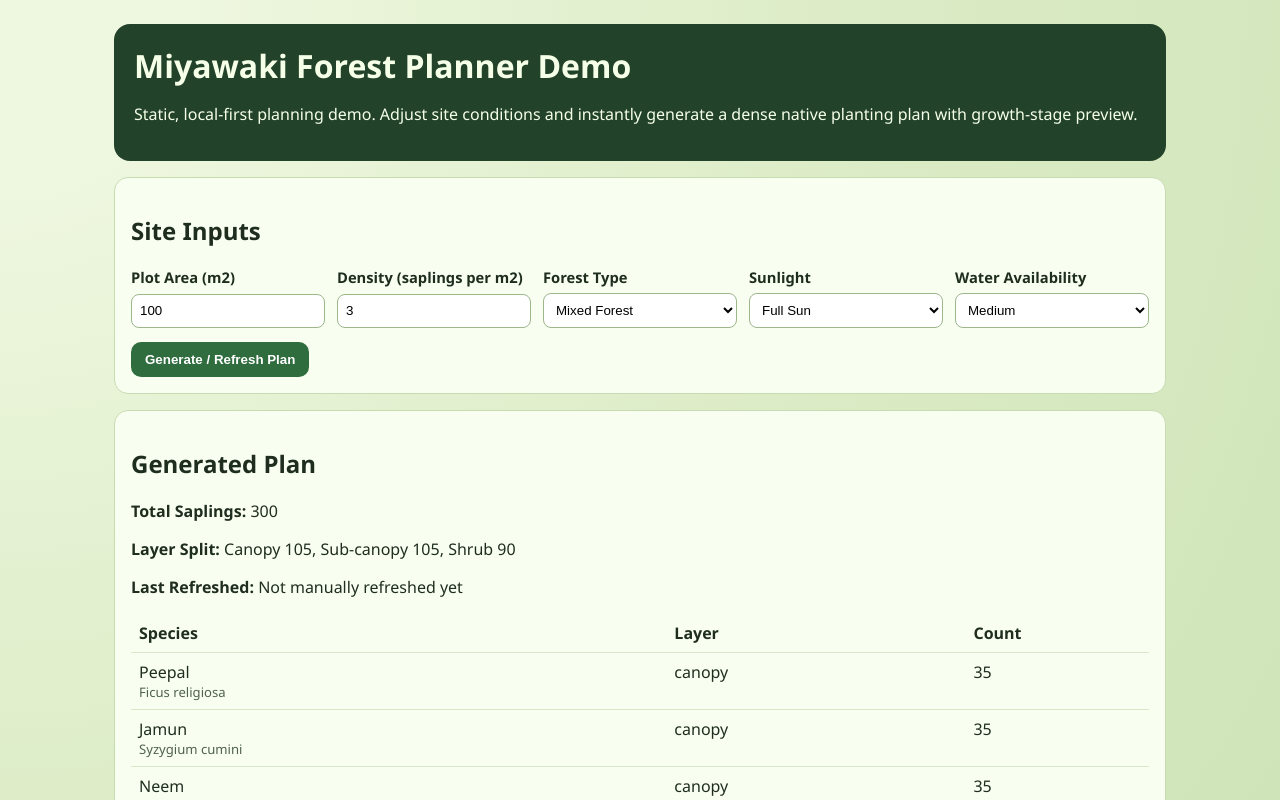
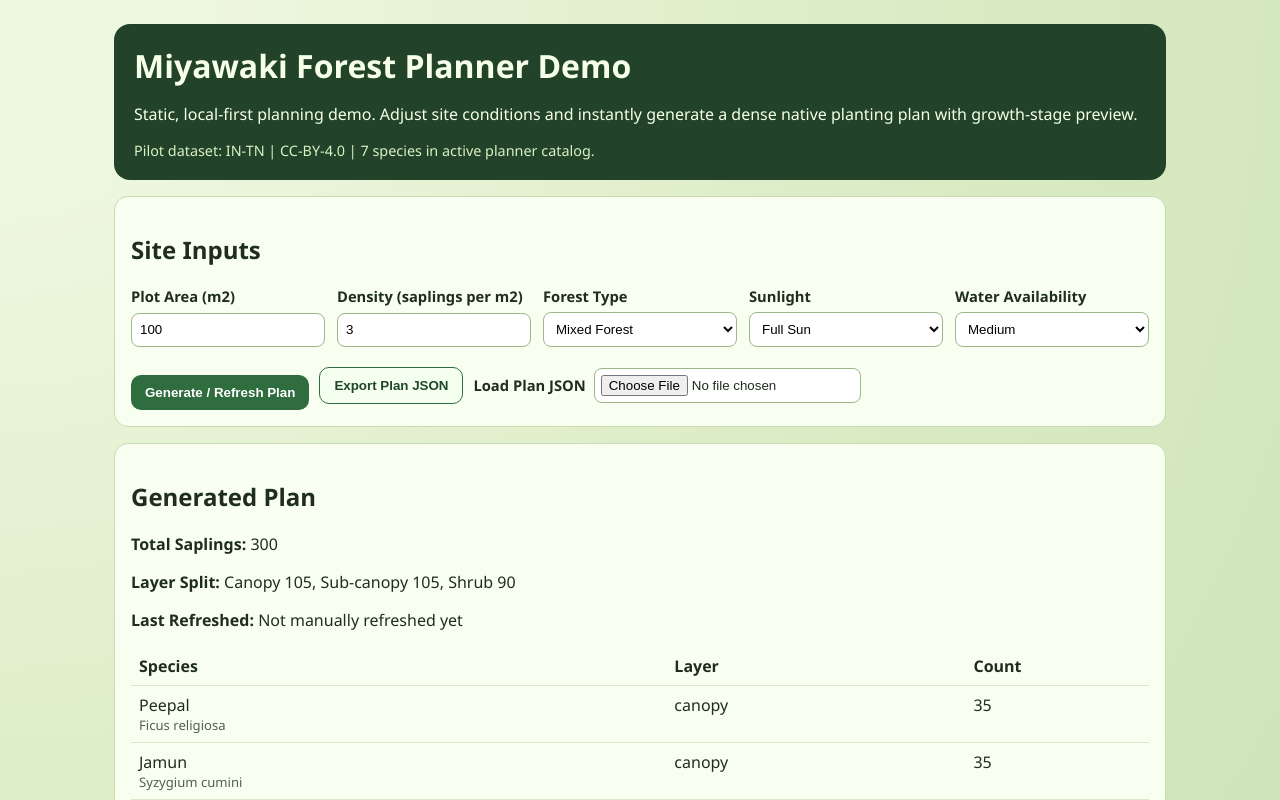
Before and after one commit to sivashankarplaraj/MiyawakiForestPlanning, a React (Vite) app: page / in a window 1280 px wide. Shown: the top 800 px of the page. Built offline with nearby package versions, Linux system fonts and the light colour scheme.

Commit message:
feat(m1): add pilot dataset integration and local plan import/export

```diff
--- a/src/App.tsx
+++ b/src/App.tsx
@@ -1,6 +1,9 @@
 import { useMemo, useState } from "react";
+import type { ChangeEvent } from "react";
+import { getPilotMetadata, getPilotSpeciesForPlanner } from "./data/pilotDataset";
 import { sampleSpecies } from "./data/sampleSpecies";
 import { generatePlan } from "./lib/planner";
+import { createPlanDocument, parsePlanDocument, toInputFromPlanDocument } from "./lib/planDocument";
 import type { ForestType, PlanInput } from "./types";
 
 const forestTypeOptions: Array<{ value: ForestType; label: string }> = [
@@ -13,6 +16,20 @@ const forestTypeOptions: Array<{ value: ForestType; label: string }> = [
 ];
 
 export default function App() {
+  const pilotMetadata = useMemo(() => getPilotMetadata(), []);
+  const plannerSpecies = useMemo(() => {
+    const pilotSpecies = getPilotSpeciesForPlanner();
+    const merged = [...pilotSpecies];
+
+    for (const species of sampleSpecies) {
+      if (!merged.some((entry) => entry.id === species.id)) {
+        merged.push(species);
+      }
+    }
+
+    return merged;
+  }, []);
+
   const [input, setInput] = useState<PlanInput>({
     areaM2: 100,
     densityPerM2: 3,
@@ -22,8 +39,44 @@ export default function App() {
   });
 
   const [generatedAt, setGeneratedAt] = useState<string>("");
+  const [statusMessage, setStatusMessage] = useState<string>("");
 
-  const plan = useMemo(() => generatePlan(sampleSpecies, input), [input]);
+  const plan = useMemo(() => generatePlan(plannerSpecies, input), [input, plannerSpecies]);
+
+  function downloadPlan() {
+    const document = createPlanDocument(input, plan, pilotMetadata.region);
+    const fileName = `miyawaki-plan-${new Date().toISOString().slice(0, 10)}.json`;
+    const blob = new Blob([JSON.stringify(document, null, 2)], { type: "application/json" });
+    const url = URL.createObjectURL(blob);
+    const link = window.document.createElement("a");
+
+    link.href = url;
+    link.download = fileName;
+    link.click();
+    URL.revokeObjectURL(url);
+
+    setStatusMessage(`Plan exported as ${fileName}`);
+  }
+
+  async function importPlan(event: ChangeEvent<HTMLInputElement>) {
+    const file = event.target.files?.[0];
+    if (!file) {
+      return;
+    }
+
+    try {
+      const text = await file.text();
+      const document = parsePlanDocument(text);
+
+      setInput(toInputFromPlanDocument(document));
+      setGeneratedAt(new Date().toLocaleString());
+      setStatusMessage(`Loaded plan from ${file.name}`);
+    } catch {
+      setStatusMessage("Could not load plan file. Please use a schemaVersion 1.0.0 export.");
+    } finally {
+      event.target.value = "";
+    }
+  }
 
   return (
     <div className="page">
@@ -32,6 +85,10 @@ export default function App() {
         <p>
           Static, local-first planning demo. Adjust site conditions and instantly generate a dense native
           planting plan with growth-stage preview.
+        </p>
+        <p className="pilot-note">
+          Pilot dataset: {pilotMetadata.region} | {pilotMetadata.license} | {plannerSpecies.length} species in
+          active planner catalog.
         </p>
       </header>
 
@@ -104,9 +161,19 @@ export default function App() {
           </label>
         </div>
 
-        <button className="generate" onClick={() => setGeneratedAt(new Date().toLocaleString())}>
-          Generate / Refresh Plan
-        </button>
+        <div className="action-row">
+          <button className="generate" onClick={() => setGeneratedAt(new Date().toLocaleString())}>
+            Generate / Refresh Plan
+          </button>
+          <button className="secondary" onClick={downloadPlan}>
+            Export Plan JSON
+          </button>
+          <label className="import-label">
+            Load Plan JSON
+            <input type="file" accept="application/json" onChange={importPlan} />
+          </label>
+        </div>
+        {statusMessage ? <p className="status">{statusMessage}</p> : null}
       </section>
 
       <section className="card summary">
--- /dev/null
+++ b/src/data/pilotDataset.ts
@@ -0,0 +1,90 @@
+import pilotMetadata from "../../data/seed/pilot-region/metadata.json";
+import pilotSpecies from "../../data/seed/pilot-region/species.json";
+import type { ForestType, Species } from "../types";
+
+interface PilotSpeciesRecord {
+  id: string;
+  commonName: string;
+  scientificName: string;
+  nativeRegions: string[];
+  forestLayers: Array<"canopy" | "subcanopy" | "shrub" | "ground">;
+  siteFit: {
+    sunlight: "full" | "partial" | "shade";
+    water: "low" | "medium" | "high";
+  };
+  ecologicalRoles: string[];
+}
+
+interface PilotMetadata {
+  region: string;
+  source: string;
+  license: string;
+  lastUpdated: string;
+  notes?: string;
+}
+
+function mapLayer(layer: PilotSpeciesRecord["forestLayers"][number]): Species["layer"] {
+  if (layer === "subcanopy") {
+    return "sub_canopy";
+  }
+
+  if (layer === "ground") {
+    return "shrub";
+  }
+
+  return layer;
+}
+
+function mapSunlight(sunlight: PilotSpeciesRecord["siteFit"]["sunlight"]): Species["sunlight"] {
+  if (sunlight === "full") {
+    return "full_sun";
+  }
+
+  if (sunlight === "partial") {
+    return "partial_shade";
+  }
+
+  return "shade";
+}
+
+function mapRolesToTags(roles: string[]): ForestType[] {
+  const tags = new Set<ForestType>(["mixed"]);
+
+  for (const role of roles) {
+    if (role.includes("pollinator")) {
+      tags.add("pollinator");
+    }
+
+    if (role.includes("shade")) {
+      tags.add("shade");
+    }
+
+    if (role.includes("food") || role.includes("fruit")) {
+      tags.add("fruit");
+    }
+
+    if (role.includes("wildlife")) {
+      tags.add("wildlife");
+    }
+  }
+
+  return Array.from(tags);
+}
+
+export function getPilotMetadata(): PilotMetadata {
+  return pilotMetadata as PilotMetadata;
+}
+
+export function getPilotSpeciesForPlanner(): Species[] {
+  const source = pilotSpecies as PilotSpeciesRecord[];
+
+  return source.map((species) => ({
+    id: species.id,
+    commonName: species.commonName,
+    scientificName: species.scientificName,
+    layer: mapLayer(species.forestLayers[0] ?? "shrub"),
+    sunlight: mapSunlight(species.siteFit.sunlight),
+    waterNeed: species.siteFit.water,
+    tags: mapRolesToTags(species.ecologicalRoles)
+  }));
+}
--- /dev/null
+++ b/src/lib/planDocument.ts
@@ -0,0 +1,97 @@
+import type { CanopyLayer, ForestPlan, PlanInput } from "../types";
+
+export interface PlanDocumentV1 {
+  schemaVersion: "1.0.0";
+  site: {
+    areaM2: number;
+    region: string;
+    sunlight: "full" | "partial" | "shade";
+    water: "low" | "medium" | "high";
+  };
+  objectives: {
+    forestType: string;
+    densityPerM2: number;
+  };
+  recommendations: Array<{
+    speciesId: string;
+    qty: number;
+    layer: "canopy" | "subcanopy" | "shrub" | "ground";
+  }>;
+}
+
+function toSchemaSunlight(sunlight: PlanInput["sunlight"]): "full" | "partial" | "shade" {
+  if (sunlight === "full_sun") {
+    return "full";
+  }
+
+  if (sunlight === "partial_shade") {
+    return "partial";
+  }
+
+  return "shade";
+}
+
+function fromSchemaSunlight(sunlight: "full" | "partial" | "shade"): PlanInput["sunlight"] {
+  if (sunlight === "full") {
+    return "full_sun";
+  }
+
+  if (sunlight === "partial") {
+    return "partial_shade";
+  }
+
+  return "shade";
+}
+
+function toSchemaLayer(layer: CanopyLayer): "canopy" | "subcanopy" | "shrub" {
+  if (layer === "sub_canopy") {
+    return "subcanopy";
+  }
+
+  return layer;
+}
+
+export function createPlanDocument(
+  input: PlanInput,
+  plan: ForestPlan,
+  region: string
+): PlanDocumentV1 {
+  return {
+    schemaVersion: "1.0.0",
+    site: {
+      areaM2: input.areaM2,
+      region,
+      sunlight: toSchemaSunlight(input.sunlight),
+      water: input.waterAvailability
+    },
+    objectives: {
+      forestType: input.forestType,
+      densityPerM2: input.densityPerM2
+    },
+    recommendations: plan.items.map((item) => ({
+      speciesId: item.species.id,
+      qty: item.count,
+      layer: toSchemaLayer(item.species.layer)
+    }))
+  };
+}
+
+export function toInputFromPlanDocument(document: PlanDocumentV1): PlanInput {
+  return {
+    areaM2: document.site.areaM2,
+    densityPerM2: document.objectives.densityPerM2,
+    forestType: document.objectives.forestType as PlanInput["forestType"],
+    sunlight: fromSchemaSunlight(document.site.sunlight),
+    waterAvailability: document.site.water
+  };
+}
+
+export function parsePlanDocument(text: string): PlanDocumentV1 {
+  const parsed = JSON.parse(text) as Partial<PlanDocumentV1>;
+
+  if (parsed.schemaVersion !== "1.0.0" || !parsed.site || !parsed.objectives || !parsed.recommendations) {
+    throw new Error("Unsupported or invalid plan document.");
+  }
+
+  return parsed as PlanDocumentV1;
+}
--- a/src/styles.css
+++ b/src/styles.css
@@ -29,6 +29,12 @@ body {
 
 .hero h1 {
   margin: 0 0 8px;
+}
+
+.pilot-note {
+  margin: 10px 0 0;
+  font-size: 0.9rem;
+  color: #d9f2c1;
 }
 
 .card {
@@ -74,6 +80,48 @@ select {
   background: #255733;
 }
 
+.action-row {
+  margin-top: 14px;
+  display: flex;
+  flex-wrap: wrap;
+  gap: 10px;
+  align-items: center;
+}
+
+.secondary {
+  border: 1px solid #2f6d3e;
+  background: #f5fff0;
+  color: #1f4628;
+  padding: 10px 14px;
+  border-radius: 10px;
+  font-weight: 600;
+  cursor: pointer;
+}
+
+.secondary:hover {
+  background: #e9f9de;
+}
+
+.import-label {
+  display: inline-flex;
+  align-items: center;
+  gap: 8px;
+  font-weight: 600;
+}
+
+.import-label input {
+  border: 1px solid #9db68a;
+  border-radius: 8px;
+  padding: 6px;
+  background: #ffffff;
+}
+
+.status {
+  margin-top: 10px;
+  color: #245430;
+  font-weight: 600;
+}
+
 table {
   width: 100%;
   border-collapse: collapse;
```
Also changed, not shown: 1 other file (tests, documents, lock files or other folders).
